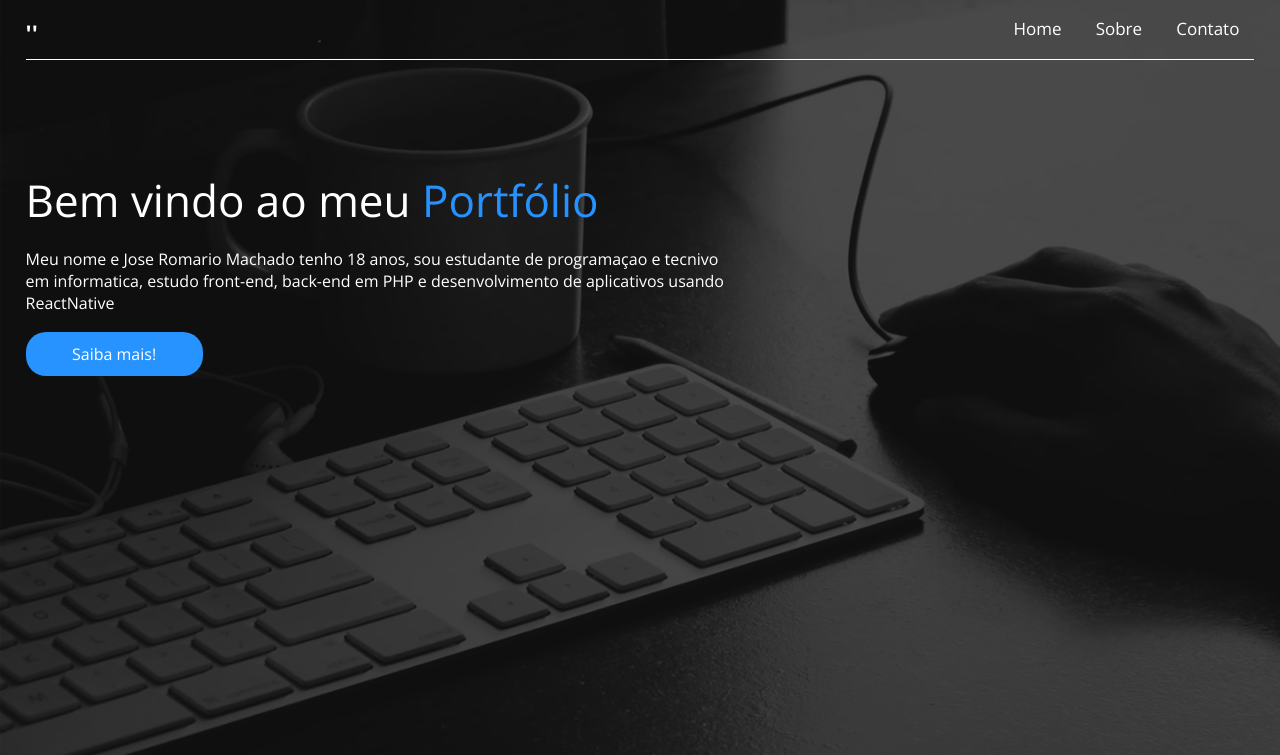
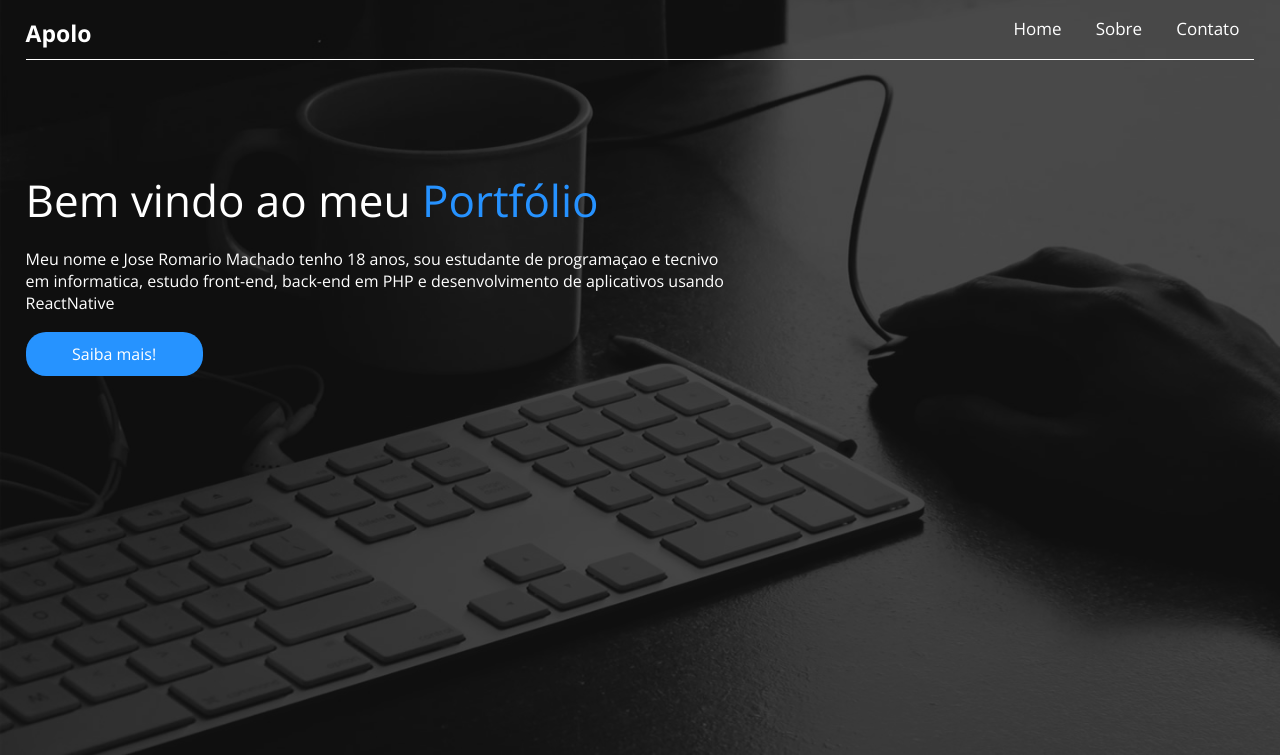
Before and after one commit to JosepH4unter/portifolio, a plain HTML site: page index.html in a window 1280 px wide. Shown: the part 45-800 px from the top of the page. Drawn offline with nearby package versions, Linux system fonts and the light colour scheme.

Commit message:
Update index.html

```diff
--- a/index.html
+++ b/index.html
@@ -26,7 +26,7 @@
 
             <div class="clear"></div>
             <div class="logo">
-                '<Apolo/>'
+                Apolo
             </div>
             <nav class="desktop">
                 <ul>
```
